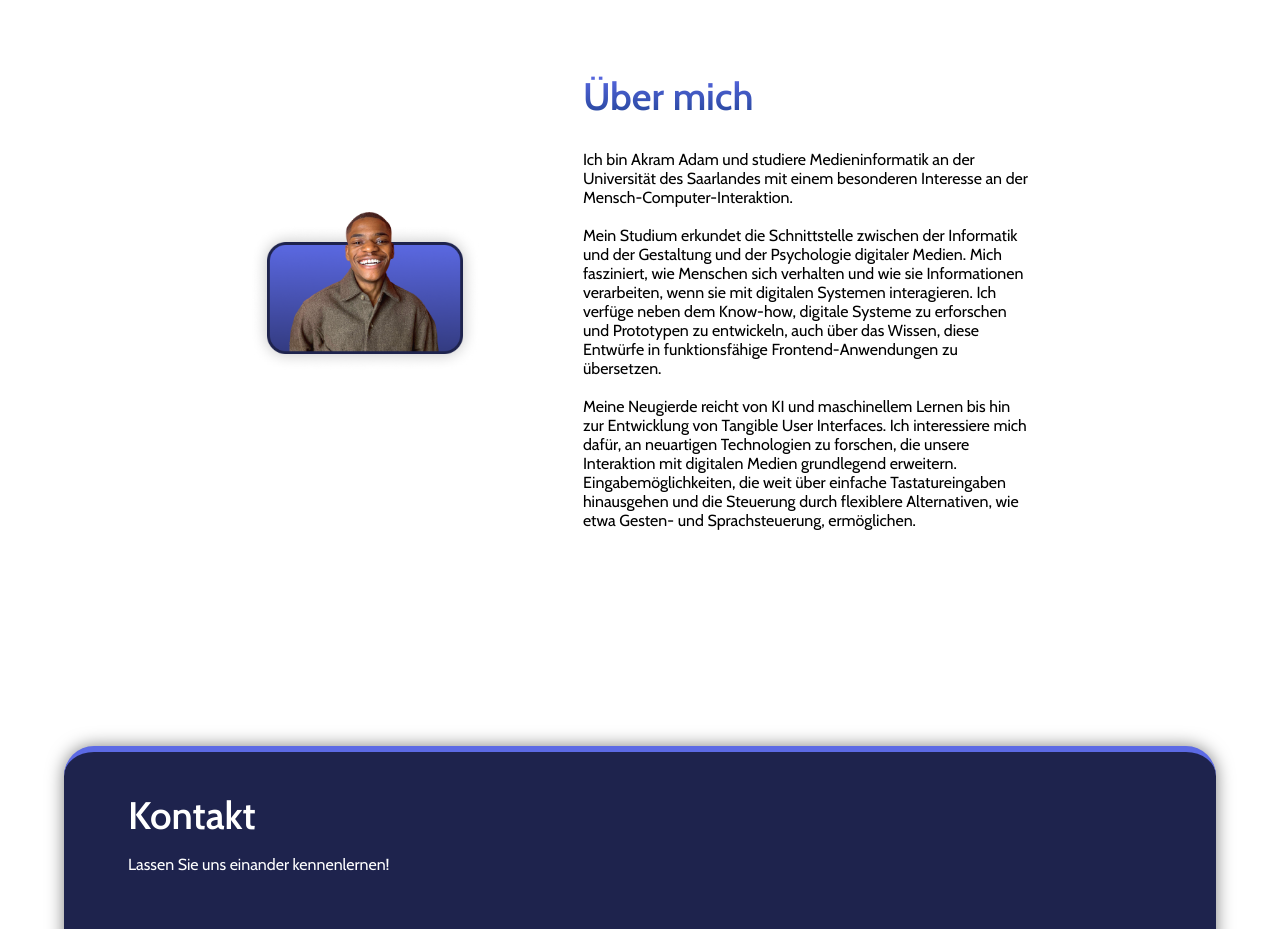
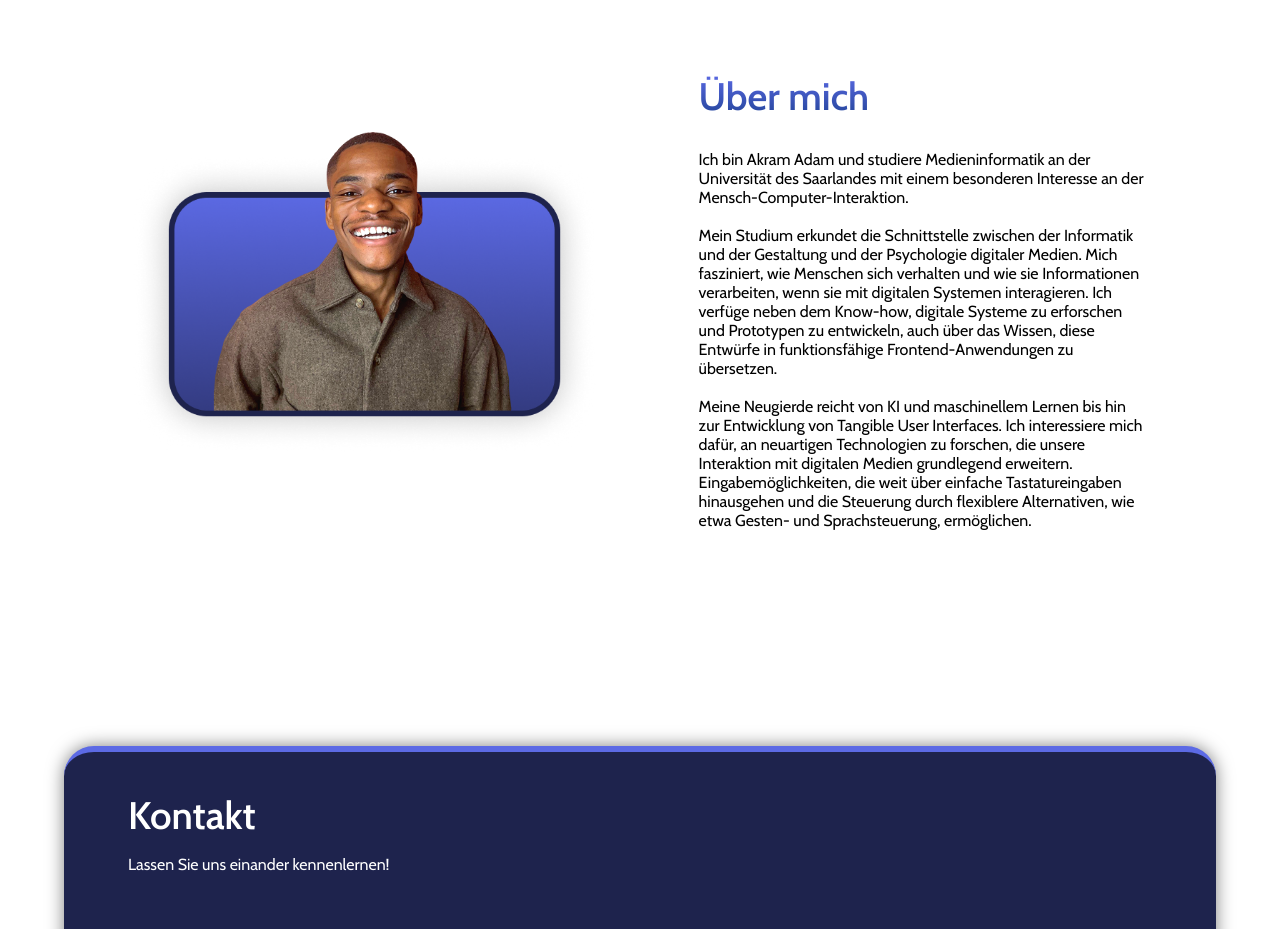
Before and after one commit to akramadam/portfolio-website, a React (Vite) app: page / in a window 1280 px wide. Shown: the part 1080-2009 px from the top of the page. Built offline with nearby package versions, Linux system fonts and the light colour scheme.

Commit message:
adjustment

```diff
--- a/src/index.css
+++ b/src/index.css
@@ -366,15 +366,13 @@ body {
   max-width: 40vw;
   object-fit: cover;
 
-  @media (max-width: 1440px) {
-    max-height: 20vh;
-    max-width: 20vw;
-  }
+
 
 
   @media (max-width:  768px) {
    width: 100%;
-
+    max-height: 20vh;
+    max-width: 20vw;
 
   }
 
```
